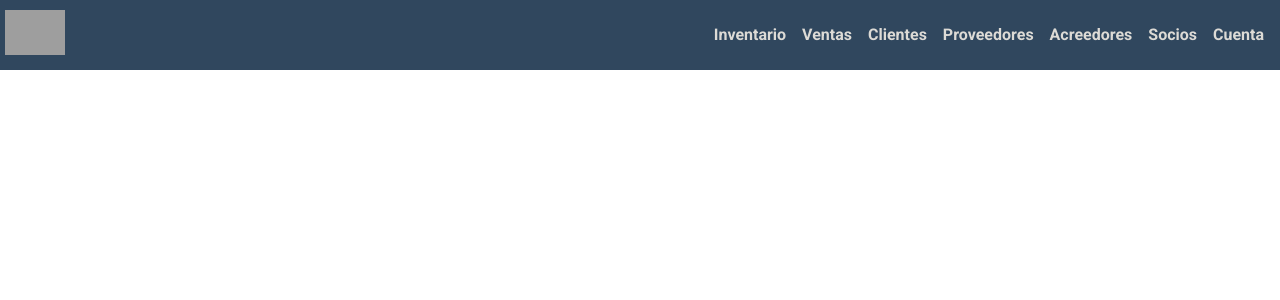
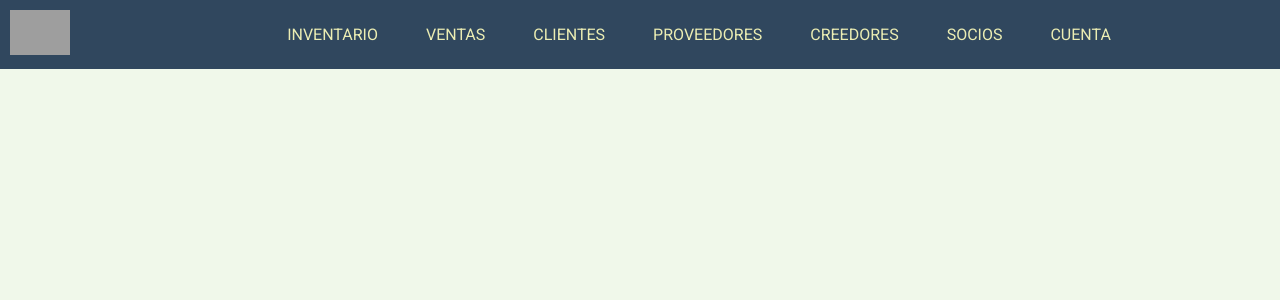
Before and after one commit to IviSoftware/Brafer, a PHP site: page /menu.html in a window 1280 px wide. Shown: the top 300 px of the page. Run offline with PHP 8.4, Linux system fonts and the light colour scheme; some libraries are stand-ins or nearby versions; grey boxes are pictures that could not be loaded.

Commit message:
se hizo de nuevo otro menu , porque el anterior tenia bugs

```diff
--- /dev/null
+++ b/Scripts/app.js
@@ -0,0 +1,7 @@
+function cambiarClase(){
+    let siteNav = document.getElementById('site-nav');
+        siteNav.classList.toggle('site-nav-open');
+    let menuOpen = document.getElementById('menu-toggle');
+        menuOpen.classList.toggle('menu-open');
+
+}
--- a/Scripts/menuCode.js
+++ /dev/null
@@ -1,27 +0,0 @@
-let boton = document.getElementById("botonResponsive")
-
-let menu = document.getElementById("listBarMenu")
-
-
-    window.addEventListener("resize",function(){
-        if(menu.style.display == "none" && screen.width > 700 ){
-            menu.style.display = "flex"
-        }
-
-        if(screen.width < 700 ){
-            menu.style.display = "none"
-        }
-
-    })
-
-
-    boton.addEventListener("click",function(evento){
-
-
-        if(menu.style.display == "flex"){
-            menu.style.display="none"
-        }
-        else{
-            menu.style.display="flex"
-        }
-    } )
--- a/css/menu.css
+++ b/css/menu.css
@@ -1,117 +1,140 @@
+body{
+    background: #f0f8ea;
+    font-family: 'Roboto', sans-serif;
+}
+.container{
+    max-width: 1000px;
 
-
-/**/
-/*Empezamos la codificacion*/
-
-
-
-.logo{
-    width: 70px;
-    padding: 5px;
 }
-
-.navBar{
+header{
+    width: 100%;
+    height: auto;
+    background: var(--SpaceBlue);
+    color: var(--woodWhite);
+    position: relative;
     display: flex;
     justify-content: space-between;
     align-items: center;
-    font-family: 'Roboto', sans-serif;
-    width: 100%;
-    height: 70px;
-    background-color: var(--SpaceBlue);
+}
+
+header::after{
+    content: '';
+    clear: both;
+    display: block;
+}
+.logo{
+
+
+    margin: 10px;
 
 }
 
+.site-nav{
+   top:100%;
+    right:0;
+    position: absolute;
 
-
-.listBar{
-    display: flex;
-    height: 100%;
+    background: var(--SpaceBlue);
+    clip-path: circle(0px at top right);
+    transition: clip-path ease-in-out 700ms;
 }
-
-.itemListBar{
-    list-style:none;
-    margin-right: 1rem;
-    display: flex;
-    align-items: center;
+.site-nav-open{
+    clip-path: circle(150% at top right);
 }
-
-.itemListBar:hover{
-    background-color: var(--SpaceBlueSelection);
-    cursor: pointer;
-    transition: .4s;
+.site-nav ul{
+    margin: 0;
+    padding: 0;
+    list-style: none;
+}
+.site-nav li{
+    border-bottom: 1px solid #575766;
+}
+.site-nav li:last-child{
+    border-bottom: none;
+}
+.site-nav a{
+    color: #ebedb3;
+    display: block;
+    padding: 2em 6em;
+    text-transform: uppercase;
+    text-decoration: none;
+}
+.site-nav a:hover,
+.site-nav a:focus{
+    background: var(--SpaceBlueSelection);
 
 }
 
-.linkBar{
-
-    color: var(--WoodWhite) ;
-    text-decoration: none;
+.site-nav--icon{
+    display: inline-block;
+    font-size: 1.5em;
+    margin-right: 1em;
+    width: 1.1em;
+    text-align: right;
+    color: rgba(255, 255, 255, .4);
 }
 
+.menu-toggle{
+   align-self: center;
+    padding: 1em;
+    position: absolute;
+    right: .5em;
 
-
-
-/* empiezan estilos para el boton en responsive */
-.btn-menu{
-    margin-right: 30px;
-    font-size: 25px;
-    color: var(--WoodWhite) ;
-    cursor: pointer;
-    display: none;
+}
+.menu-open .hamburger{
+    transform: rotate(45deg);
+}
+.menu-open .hamburger::before{
+    opacity: 0;
+}
+.menu-open .hamburger::after{
+    transform: translateY(-3px) rotate(-90deg);
+}
+.hamburger,
+.hamburger::before,
+.hamburger::after{
+    content: '';
+    display: block;
+    background: #ebebd3;
+    height: 3px;
+    width: 1.75em;
+    border-radius: 3px;
+    transition: all ease-in-out 500ms;
+}
+.hamburger::before{
+    transform: translateY(-6px);
+}
+.hamburger::after{
+    transform: translateY(3px);
 }
 
-/*Acaban los estilos para el boton responsive*/
+@media (min-width:950px){
+  .menu-toggle{
+      display: none;
+  }
+  .site-nav{
+      height: auto;
+      position: relative;
+      background: transparent;
+      float: right;
+      margin-right: 10px;
+      clip-path: initial;
+  }
+  .site-nav li{
+      display: inline-block;
+      border: none;
+  }
 
+  .site-nav a{
+      padding: 0;
+      margin-left: 3em;
+  }
+  .site-nav--icon{
+      display: none;
+  }
+  .site-nav a:hover,
+  .site-nav a:focus{
+      background: transparent;
+  }
 
-@media screen and (max-width : 700px){
-
-    body , html{
-        height: 100%;
-    }
-
-    .navBar{
-        flex-direction: column;
-        height: 100%;
-        align-items: baseline;
-        background-color: white;
-    }
-
-    .listBar{
-        margin-top: 0;
-        flex-direction: column;
-        font-size: 40px;
-        width: 100%;
-        padding: 0;
-        background-color: var(--SpaceBlue);
-    }
-    .itemListBar{
-        width: 100%;
-        height: 100%;
-        padding-left: 5%;
-        margin-bottom: 10px;
-    }
-
-    .linkBar{
-        width: 100%;
-
-    }
-
-    .logo{
-        margin:5px;
-        align-self: flex-start;
-    }
-
-    .btn-menu{
-        font-size: 45px;
-        display: block ;
-
-    }
-
-    .headerResponsive{
-        width: 100%;
-        display: flex;
-        justify-content: space-between;
-        align-items: center;
-        background-color: var(--SpaceBlue);
-    }
 }
--- a/menu.html
+++ b/menu.html
@@ -1,46 +1,45 @@
 <!DOCTYPE html>
-<html lang="es">
+<html lang="en">
 <head>
     <meta charset="UTF-8">
     <meta name="viewport" content="width=device-width, initial-scale=1.0">
+    <meta http-equiv="X-UA-Compatible" content="ie=edge">
+    <link href="https://fonts.googleapis.com/css?family=Roboto" rel="stylesheet">
+    <link rel="stylesheet" href="https://use.fontawesome.com/releases/v5.0.13/css/all.css">
+    <link rel="stylesheet" href="css/menu.css">
+
+    <link rel="stylesheet" href="css/BraferColors.css">
     <link rel="stylesheet" href="css/normalize.css">
-    <link rel="stylesheet" href="css/menu.css">
-    <link rel="stylesheet" href="css/BraferColors.css">
+    <link rel="stylesheet" href="css/botons.css">
 
-    <link rel="preconnect" href="https://fonts.gstatic.com">
-    <link href="https://fonts.googleapis.com/css2?family=Roboto:wght@700&display=swap" rel="stylesheet">
-
-    <script src="https://kit.fontawesome.com/7663d03649.js" crossorigin="anonymous"></script>
-    <title>Brafer-Menu</title>
+    <title>Menu responsive</title>
 </head>
 <body>
-    <nav  class="navBar">
+    <header>
 
-        <div class="headerResponsive">
+        <div class="container">
+            <img  class="logo" src="https://i.postimg.cc/nh4D9Z7J/Imagen-logo.png" alt="Logo" width="60px">
+        </div>
 
-        <img  class="logo"
-        src="https://i.postimg.cc/nh4D9Z7J/Imagen-logo.png" alt="Logo">
+        <nav id="site-nav" class="site-nav">
+            <ul>
+                <li><a href="#">Inventario</a>
+                <li><a href="#">Ventas</a>
+                <li><a href="#">Clientes</a>
+                <li><a href="#">Proveedores</a>
+                <li><a href="#">creedores</a>
+                <li><a href="#">Socios</a>
+                <li><a href="#">Cuenta</a>
+            </ul>
+        </nav>
 
-
-        <span class="btn-menu" id="botonResponsive">
-            <i class="fa fa-bars"></i>
-        </span>
+        <div id="menu-toggle" class="menu-toggle" onClick="cambiarClase()">
+            <div class="hamburger"></div>
 
         </div>
 
-        <ul class="listBar" id="listBarMenu">
-            <li class="itemListBar"><a class="linkBar" href="#">Inventario</a></li>
-            <li class="itemListBar"><a class="linkBar" href="#">Ventas</a></li>
-            <li class="itemListBar"><a class="linkBar" href="#">Clientes</a></li>
-            <li class="itemListBar"><a class="linkBar" href="#">Proveedores</a></li>
-            <li class="itemListBar"><a class="linkBar" href="#">Acreedores</a></li>
-            <li class="itemListBar"><a class="linkBar" href="#">Socios</a></li>
-            <li class="itemListBar"><a class="linkBar" href="#">Cuenta</a></li>
-        </ul>
-    </nav>
+    </header>
 
-
-    <script src="Scripts/menuCode.js"></script>
-
+    <script src="Scripts/app.js"></script>
 </body>
 </html>
```
